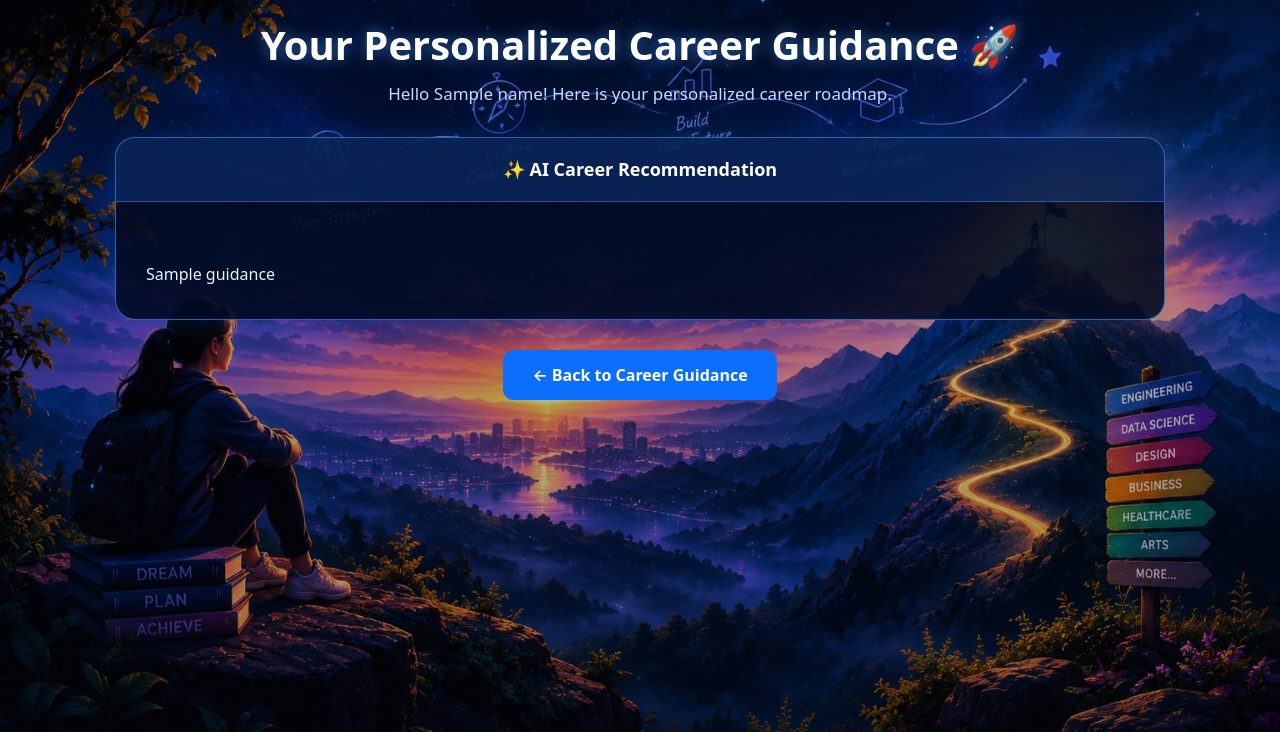
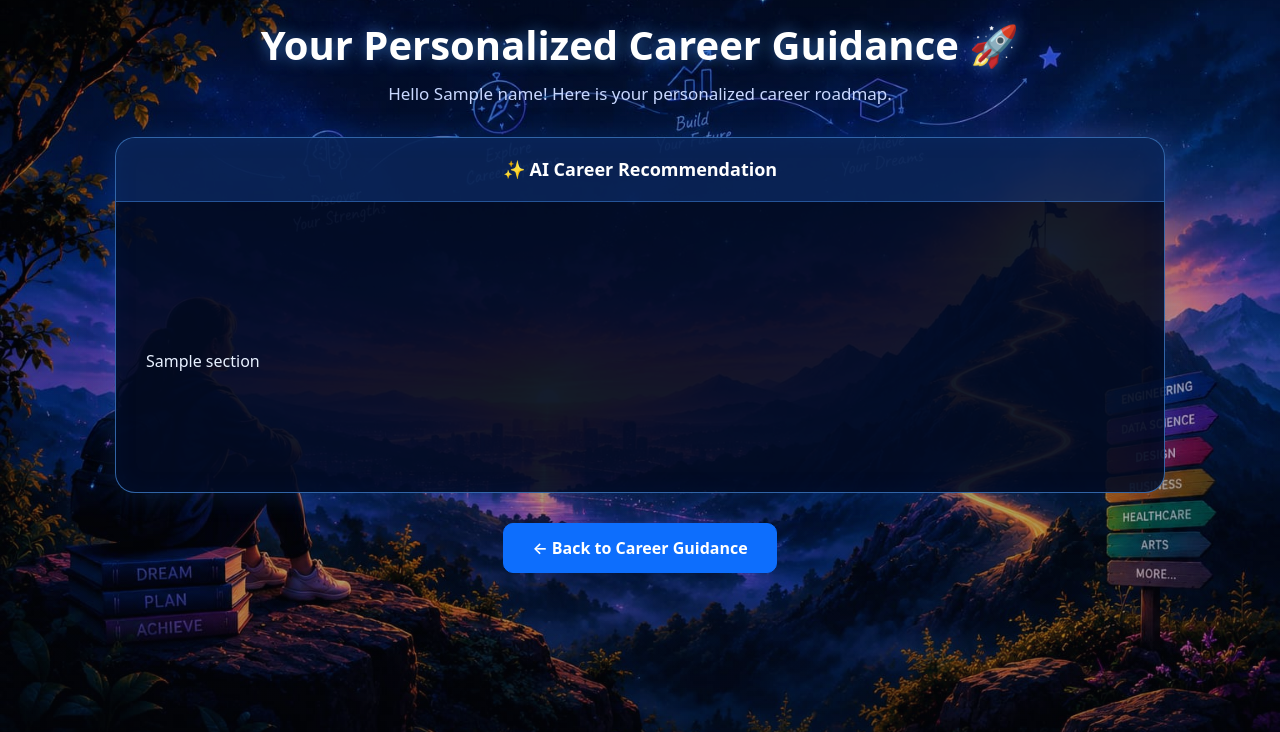
Before and after one commit to Ishika-om19/career-guidance-project, a Flask app: template templates/career_result.html in a window 1280 px wide. Shown: the part 59-791 px from the top of the page. Run offline with Flask 3, Linux system fonts and the light colour scheme; the template is opened without the code that fills it: most values are stand-ins (such as "Sample title", 1, 10 or a date in 2020).

Commit message:
Update result sections

```diff
--- a/app.py
+++ b/app.py
@@ -368,7 +368,7 @@ Format the response with these headings exactly:
         for attempt in range(2):
             try:
                 interaction = client.interactions.create(
-                    model="gemini-3.7-flash",
+                    model="gemini-3.8-flash",
                     input=prompt
                 )
 
@@ -391,6 +391,7 @@ Format the response with these headings exactly:
         return render_template(
             "career_result.html",
             guidance=guidance,
+            sections=sections,
             name=name
         )
 
--- a/templates/career_result.html
+++ b/templates/career_result.html
@@ -22,9 +22,15 @@ Career Guidance Result
             <span>✨ AI Career Recommendation</span>
         </div>
 
-        <div class="guidance-content">
-            {{ guidance }}
+<div class="guidance-content">
+
+    {% for section in sections %}
+        <div class="guidance-section">
+            {{ section | safe }}
         </div>
+    {% endfor %}
+
+</div>
 
     </div>
 
```
